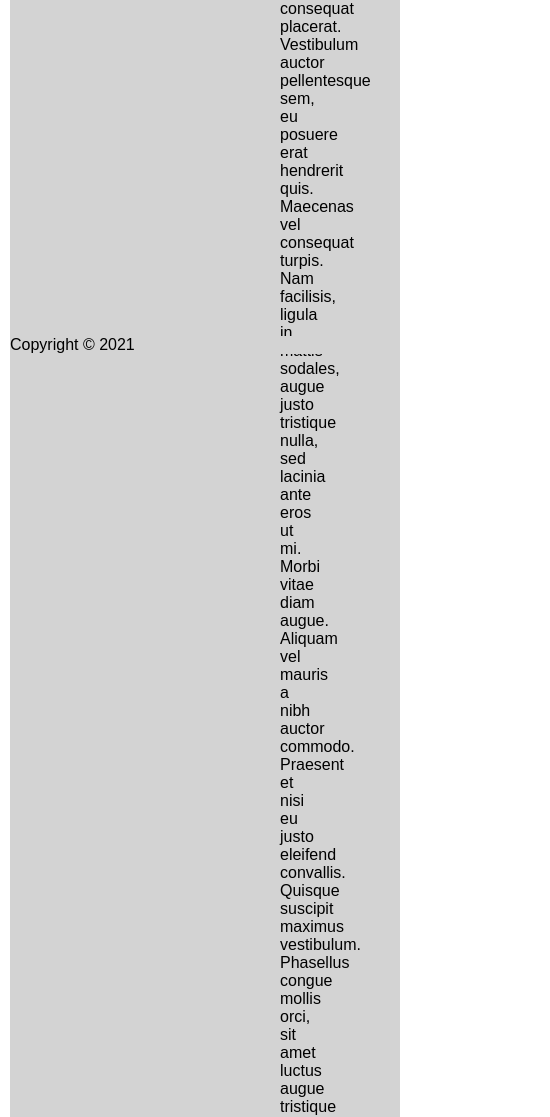
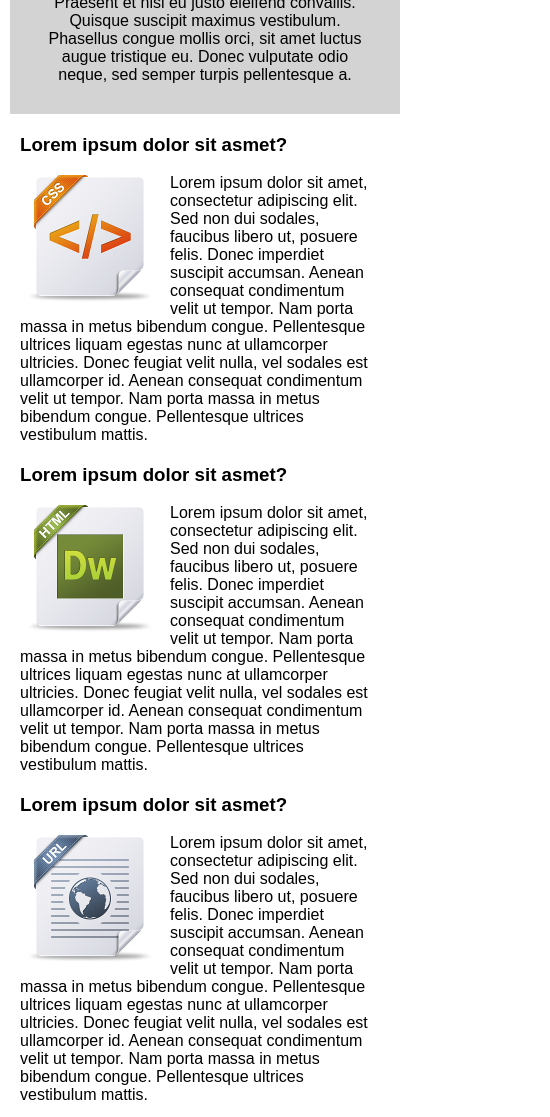
Before and after one commit to nguyenhminh/websiteNCC_test, a plain HTML site: page index.html in a window 390 px wide. Shown: the part 480-1597 px from the top of the page, 550 px wide, since content can reach past the window. Drawn offline with Linux system fonts and the light colour scheme.

Commit message:
Update code

```diff
--- a/index.html
+++ b/index.html
@@ -33,24 +33,50 @@
                     tristique eu. Donec vulputate odio neque, sed semper turpis pellentesque a.</p>
             </div>
             <div class="block_rd">
-                <div><img src="./image/iconCSS.png" alt="">
-                    <p>Lorem ipsum dolor sit amet, consectetur adipiscing elit. Sed non dui sodales, faucibus libero ut,
+                <div>
+                    <h3>Lorem ipsum dolor sit asmet?</h3>
+                    <p class="card_content">
+                        <img src="./image/iconCSS.png" alt="">
+                        Lorem ipsum dolor sit amet, consectetur adipiscing elit. Sed non dui sodales, faucibus libero
+                        ut,
                         posuere felis. Donec imperdiet suscipit accumsan. Aenean consequat condimentum velit ut tempor.
                         Nam porta massa in metus bibendum congue. Pellentesque ultrices liquam egestas nunc at
                         ullamcorper ultricies. Donec feugiat velit nulla, vel sodales est ullamcorper id. Aenean
                         consequat condimentum velit ut tempor. Nam porta massa in metus bibendum congue. Pellentesque
-                        ultrices vestibulum mattis.</p>
+                        ultrices vestibulum mattis.
+                    </p>
                 </div>
-                <div>Content 3</div>
-                <div>Content 4</div>
+                <div>
+                    <h3>Lorem ipsum dolor sit asmet?</h3>
+                    <p class="card_content">
+                        <img src="./image/iconHTML.png" alt="">
+                        Lorem ipsum dolor sit amet, consectetur adipiscing elit. Sed non dui sodales, faucibus libero
+                        ut,
+                        posuere felis. Donec imperdiet suscipit accumsan. Aenean consequat condimentum velit ut tempor.
+                        Nam porta massa in metus bibendum congue. Pellentesque ultrices liquam egestas nunc at
+                        ullamcorper ultricies. Donec feugiat velit nulla, vel sodales est ullamcorper id. Aenean
+                        consequat condimentum velit ut tempor. Nam porta massa in metus bibendum congue. Pellentesque
+                        ultrices vestibulum mattis.
+                    </p>
+                </div>
+                <div>
+                    <h3>Lorem ipsum dolor sit asmet?</h3>
+                    <p class="card_content">
+                        <img src="./image/iconURL.png" alt="">
+                        Lorem ipsum dolor sit amet, consectetur adipiscing elit. Sed non dui sodales, faucibus libero
+                        ut,
+                        posuere felis. Donec imperdiet suscipit accumsan. Aenean consequat condimentum velit ut tempor.
+                        Nam porta massa in metus bibendum congue. Pellentesque ultrices liquam egestas nunc at
+                        ullamcorper ultricies. Donec feugiat velit nulla, vel sodales est ullamcorper id. Aenean
+                        consequat condimentum velit ut tempor. Nam porta massa in metus bibendum congue. Pellentesque
+                        ultrices vestibulum mattis.
+                    </p>
+                </div>
             </div>
-            <div class="copyright">Copyright © 2021</div>
+
         </div>
     </div>
 </body>
-<!-- <footer>
-    <div>Copyright © 2021</div>
-</footer> -->
 <script src="script.js"></script>
 
 </html>
--- a/script.js
+++ b/script.js
@@ -10,3 +10,7 @@ function changeActive(event) {
     // Thêm lớp 'active' vào phần tử được click
     event.target.classList.add('active');
 }
+function toggleMenu() {
+    var menu = document.querySelector('.menu');
+    menu.classList.toggle('show');
+}
--- a/style.css
+++ b/style.css
@@ -24,14 +24,12 @@ body {
     flex-direction: column;
     align-items: flex-start;
     justify-content: flex-start;
-    /* padding: 20px; */
     width: 100px;
 }
 
 .menu a {
     text-decoration: none;
     color: #5C5C5C;
-    /* margin-bottom: 10px; */
     font-size: 18px;
     font-weight: bold;
     border-bottom: 1px solid #5C5C5C;
@@ -45,69 +43,100 @@ body {
     background-color: #5C5C5C;
 
 }
+
 .menu a.active {
     color: white;
 }
 
+
 .content {
     flex-basis: 90%;
-    /* display: flex; */
     flex-wrap: wrap;
-    /* align-items: center; */
-    /* justify-content: center; */
 }
 
 .content div {
-    /* width: 300px;
-    height: 200px; */
     margin: 10px;
-    background-color: lightgray;
-    /* display: flex;
-    align-items: center;
-    justify-content: center; */
+
 }
 
-.content .block_st{
+.content .block_st {
     width: 100%;
     display: flex;
     justify-content: center;
     align-items: center;
 }
 
-.content .block_st .logo{
+.content .block_st .logo {
     width: 310px;
     height: 122px;
 }
 
-.content .block_nd{
+.content .block_nd {
     width: 100%;
     flex-wrap: wrap;
     text-align: center;
+    background-color: lightgray;
 }
 
-.content .block_nd .block_nd_title{
+h3 {
+    margin-bottom: 18px;
+}
+
+.content .block_nd .block_nd_title {
     font-weight: 700;
     padding-top: 38px;
     padding-bottom: 18px;
 }
-.content .block_nd .block_nd_content{
+
+.content .block_nd .block_nd_content {
     padding-left: 270px;
     padding-right: 270px;
     padding-bottom: 38px;
 }
 
-.content .block_rd{
+.content .block_rd {
     display: flex;
+    justify-content: space-between;
     width: 100%;
 }
-.content .block_rd img{
+
+.content .block_rd img {
     width: 128px;
     height: 128px;
+    float: left;
+    margin: 0px 16px 6px 6px;
 }
-.copyright{
-    bottom: 0px;
-    position: absolute;
+
+.content .block_rd .card_content {
+    width: 470px;
+    height: 252px;
+
 }
+
+
+footer {
+    display: flex;
+
+}
+
+footer .footer_menu {
+    width: 10%;
+    background-color: black;
+    height: 80px;
+}
+
+footer .footer_container {
+    width: 90%;
+    display: flex;
+    justify-content: start;
+    align-items: center;
+    border-top: solid 1px lightgray;
+}
+
+footer .footer_container p {
+    margin: 10px;
+}
+
 @media (max-width: 768px) {
     .container {
         flex-direction: column;
@@ -115,10 +144,20 @@ body {
 
     .menu {
         flex-basis: 100%;
-        height: 10%;
+        height: 50px;
         align-items: center;
         padding: 10px;
         width: 100%;
+        position: relative;
+        left: 0;
+        width: 100%;
+        z-index: 1;
+    }
+
+    .menu a {
+        position: relative;
+        background-color: black;
+        display: none;
     }
 
     .content {
@@ -129,4 +168,18 @@ body {
     .content div {
         width: 90%;
     }
+
+    .content .block_rd .card_content {
+        width: auto;
+        height: auto;
+    }
+
+    .content .block_nd .block_nd_content {
+        padding: 30px;
+    }
+
+    .content .block_rd {
+        flex-wrap: wrap;
+    }
+
 }
```
